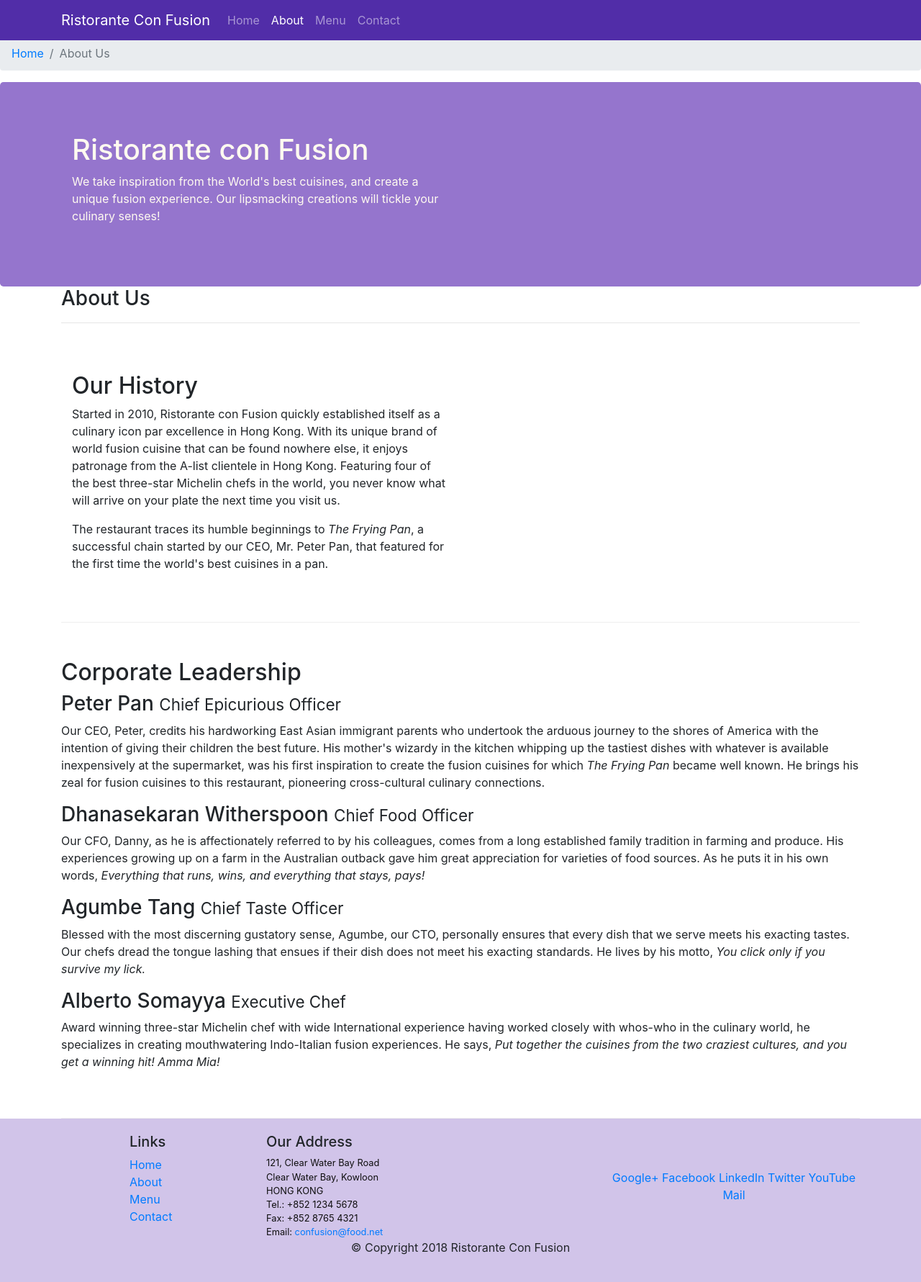
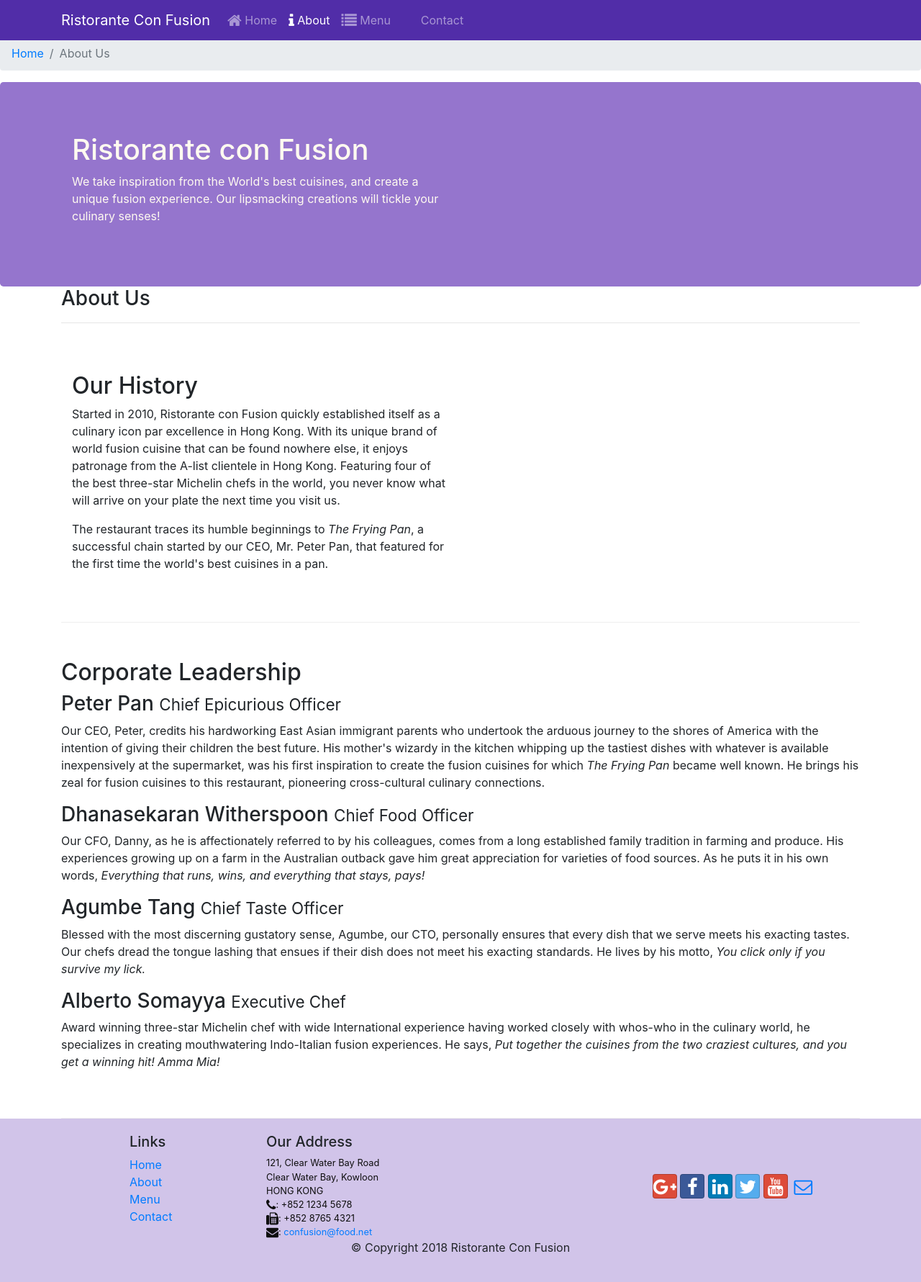
Before and after one commit to Serkoder/conFusion, a website: page aboutus.html in a window 1280 px wide. Shown: the whole page at 72% size. Drawn offline with nearby package versions, Linux system fonts and the light colour scheme.

Commit message:
icon fonts

```diff
--- a/aboutus.html
+++ b/aboutus.html
@@ -4,17 +4,13 @@
 <head>
     <!-- Required meta tags always come first -->
     <meta charset="utf-8" />
-<meta
-  name="viewport"
-  content="width=device-width, initial-scale=1, shrink-to-fit=no"
-/>
+    <meta name="viewport" content="width=device-width, initial-scale=1, shrink-to-fit=no" />
     <meta http-equiv="x-ua-compatible" content="ie=edge" />
 
     <!-- Bootstrap CSS -->
-<link
-rel="stylesheet"
-href="node_modules/bootstrap/dist/css/bootstrap.min.css"
-/>
+    <link rel="stylesheet" href="node_modules/bootstrap/dist/css/bootstrap.min.css" />
+    <link rel="stylesheet" href="node_modules/bootstrap-social/bootstrap-social.css">
+    <link rel="stylesheet" href="node_modules/font-awesome/css/font-awesome.min.css">
     <link rel="stylesheet" href="./css/style.css">
     <script src="node_modules/jquery/dist/jquery.slim.min.js"></script>
     <script src="node_modules/popper.js/dist/umd/popper.min.js"></script>
@@ -39,10 +35,14 @@ href="node_modules/bootstrap/dist/css/bootstrap.min.css"
             <div class="collapse navbar-collapse" id="Navbar">
 
                 <ul class="navbar-nav mr-auto">
-            <li class="nav-item"><a class="nav-link" href="index.html">Home</a></li>
-            <li class="nav-item active"><a class="nav-link" href="./aboutus.html">About</a></li>
-            <li class="nav-item"><a class="nav-link" href="#">Menu</a></li>
-            <li class="nav-item"><a class="nav-link" href="#">Contact</a></li>
+                    <li class="nav-item"><a class="nav-link" href="./index.html"><span class="fa fa-home fa-lg"></span>
+                            Home</a></li>
+                    <li class="nav-item active"><a class="nav-link" href="#"><span class="fa fa-info fa-lg"></span>
+                            About</a></li>
+                    <li class="nav-item"><a class="nav-link" href="#"><span class="fa fa-list fa-lg"></span> Menu</a>
+                    </li>
+                    <li class="nav-item"><a class="nav-link" href="#"><span class="fa fa-address-card fa-lg"></span>
+                            Contact</a></li>
                 </ul>
             </div>
         </div>
@@ -52,7 +52,8 @@ href="node_modules/bootstrap/dist/css/bootstrap.min.css"
             <div class="row row-header">
                 <div class="col-12 col-sm-6">
                     <h1>Ristorante con Fusion</h1>
-                    <p>We take inspiration from the World's best cuisines, and create a unique fusion experience. Our lipsmacking creations will tickle your culinary senses!</p>
+                    <p>We take inspiration from the World's best cuisines, and create a unique fusion experience. Our
+                        lipsmacking creations will tickle your culinary senses!</p>
                 </div>
                 <div class="col-12 col-sm">
                 </div>
@@ -71,8 +72,13 @@ href="node_modules/bootstrap/dist/css/bootstrap.min.css"
         <div class="row row-content align-items-center">
             <div class="col-12 col-sm-6 order-sm-last col-md-6">
                 <h2>Our History</h2>
-                <p>Started in 2010, Ristorante con Fusion quickly established itself as a culinary icon par excellence in Hong Kong. With its unique brand of world fusion cuisine that can be found nowhere else, it enjoys patronage from the A-list clientele in Hong Kong.  Featuring four of the best three-star Michelin chefs in the world, you never know what will arrive on your plate the next time you visit us.</p>
-                <p>The restaurant traces its humble beginnings to <em>The Frying Pan</em>, a successful chain started by our CEO, Mr. Peter Pan, that featured for the first time the world's best cuisines in a pan.</p>
+                <p>Started in 2010, Ristorante con Fusion quickly established itself as a culinary icon par excellence
+                    in Hong Kong. With its unique brand of world fusion cuisine that can be found nowhere else, it
+                    enjoys patronage from the A-list clientele in Hong Kong. Featuring four of the best three-star
+                    Michelin chefs in the world, you never know what will arrive on your plate the next time you visit
+                    us.</p>
+                <p>The restaurant traces its humble beginnings to <em>The Frying Pan</em>, a successful chain started by
+                    our CEO, Mr. Peter Pan, that featured for the first time the world's best cuisines in a pan.</p>
             </div>
             <div>
             </div>
@@ -83,13 +89,27 @@ href="node_modules/bootstrap/dist/css/bootstrap.min.css"
             <div>
                 <h2>Corporate Leadership</h2>
                 <h3>Peter Pan <small>Chief Epicurious Officer</small></h3>
-                <p class="d-none d-sm-block">Our CEO, Peter, credits his hardworking East Asian immigrant parents who undertook the arduous journey to the shores of America with the intention of giving their children the best future. His mother's wizardy in the kitchen whipping up the tastiest dishes with whatever is available inexpensively at the supermarket, was his first inspiration to create the fusion cuisines for which <em>The Frying Pan</em> became well known. He brings his zeal for fusion cuisines to this restaurant, pioneering cross-cultural culinary connections.</p>
+                <p class="d-none d-sm-block">Our CEO, Peter, credits his hardworking East Asian immigrant parents who
+                    undertook the arduous journey to the shores of America with the intention of giving their children
+                    the best future. His mother's wizardy in the kitchen whipping up the tastiest dishes with whatever
+                    is available inexpensively at the supermarket, was his first inspiration to create the fusion
+                    cuisines for which <em>The Frying Pan</em> became well known. He brings his zeal for fusion cuisines
+                    to this restaurant, pioneering cross-cultural culinary connections.</p>
                 <h3>Dhanasekaran Witherspoon <small>Chief Food Officer</small></h3>
-                <p class="d-none d-sm-block">Our CFO, Danny, as he is affectionately referred to by his colleagues, comes from a long established family tradition in farming and produce. His experiences growing up on a farm in the Australian outback gave him great appreciation for varieties of food sources. As he puts it in his own words, <em>Everything that runs, wins, and everything that stays, pays!</em></p>
+                <p class="d-none d-sm-block">Our CFO, Danny, as he is affectionately referred to by his colleagues,
+                    comes from a long established family tradition in farming and produce. His experiences growing up on
+                    a farm in the Australian outback gave him great appreciation for varieties of food sources. As he
+                    puts it in his own words, <em>Everything that runs, wins, and everything that stays, pays!</em></p>
                 <h3>Agumbe Tang <small>Chief Taste Officer</small></h3>
-                <p class="d-none d-sm-block">Blessed with the most discerning gustatory sense, Agumbe, our CTO, personally ensures that every dish that we serve meets his exacting tastes. Our chefs dread the tongue lashing that ensues if their dish does not meet his exacting standards. He lives by his motto, <em>You click only if you survive my lick.</em></p>
+                <p class="d-none d-sm-block">Blessed with the most discerning gustatory sense, Agumbe, our CTO,
+                    personally ensures that every dish that we serve meets his exacting tastes. Our chefs dread the
+                    tongue lashing that ensues if their dish does not meet his exacting standards. He lives by his
+                    motto, <em>You click only if you survive my lick.</em></p>
                 <h3>Alberto Somayya <small>Executive Chef</small></h3>
-                <p class="d-none d-sm-block">Award winning three-star Michelin chef with wide International experience having worked closely with whos-who in the culinary world, he specializes in creating mouthwatering Indo-Italian fusion experiences. He says, <em>Put together the cuisines from the two craziest cultures, and you get a winning hit! Amma Mia!</em></p>
+                <p class="d-none d-sm-block">Award winning three-star Michelin chef with wide International experience
+                    having worked closely with whos-who in the culinary world, he specializes in creating mouthwatering
+                    Indo-Italian fusion experiences. He says, <em>Put together the cuisines from the two craziest
+                        cultures, and you get a winning hit! Amma Mia!</em></p>
             </div>
         </div>
 
@@ -110,22 +130,29 @@ href="node_modules/bootstrap/dist/css/bootstrap.min.css"
                 <div class="col-7 col-sm-5">
                     <h5>Our Address</h5>
                     <address>
-		              121, Clear Water Bay Road<br>
-		              Clear Water Bay, Kowloon<br>
-		              HONG KONG<br>
-		              Tel.: +852 1234 5678<br>
-		              Fax: +852 8765 4321<br>
-		              Email: <a href="mailto:confusion@food.net">confusion@food.net</a>
+                        121, Clear Water Bay Road<br />
+                        Clear Water Bay, Kowloon<br />
+                        HONG KONG<br />
+                        <i class="fa fa-phone fa-lg"></i>: +852 1234 5678<br>
+                        <i class="fa fa-fax fa-lg"></i>: +852 8765 4321<br>
+                        <i class="fa fa-envelope fa-lg"></i>: <a href="mailto:confusion@food.net">confusion@food.net</a>
                       </address>
                 </div>
                 <div class="col-12 col-sm-4 align-self-center">
                     <div class="text-center">
-                        <a href="http://google.com/+">Google+</a>
-                        <a href="http://www.facebook.com/profile.php?id=">Facebook</a>
-                        <a href="http://www.linkedin.com/in/">LinkedIn</a>
-                        <a href="http://twitter.com/">Twitter</a>
-                        <a href="http://youtube.com/">YouTube</a>
-                        <a href="mailto:">Mail</a>
+
+                        <a class="btn btn-social-icon btn-google" href="http://google.com/+"><i class="fa fa-google-plus"></i></a>
+
+                        <a class="btn btn-social-icon btn-facebook" href="http://www.facebook.com/profile.php?id="><i class="fa fa-facebook"></i></a>
+
+                        <a class="btn btn-social-icon btn-linkedin" href="http://www.linkedin.com/in/"><i class="fa fa-linkedin"></i></a>
+
+                        <a class="btn btn-social-icon btn-twitter" href="http://twitter.com/"><i class="fa fa-twitter"></i></a>
+
+                        <a class="btn btn-social-icon btn-google" href="http://youtube.com/"><i class="fa fa-youtube"></i></a>
+
+                        <a class="btn btn-social-icon" href="mailto:"><i class="fa fa-envelope-o"></i></a>
+
                         </div>
                 </div>
             </div>
--- a/package.json
+++ b/package.json
@@ -15,6 +15,8 @@
   },
   "dependencies": {
     "bootstrap": "^4.0.0",
+    "bootstrap-social": "^5.1.1",
+    "font-awesome": "^4.7.0",
     "jquery": "^3.3.1",
     "popper.js": "^1.12.9"
   }
```
Also changed, not shown: index.html (+23 -13 lines), 1 other file. Lines whose indentation alone changed are shown as unchanged.
